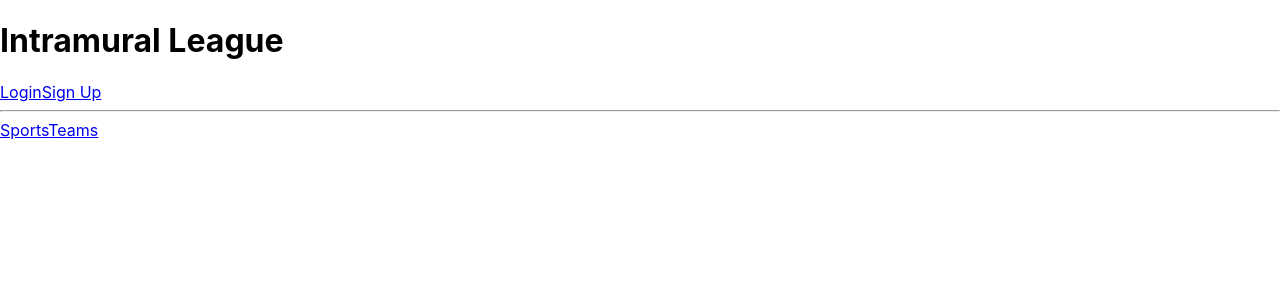
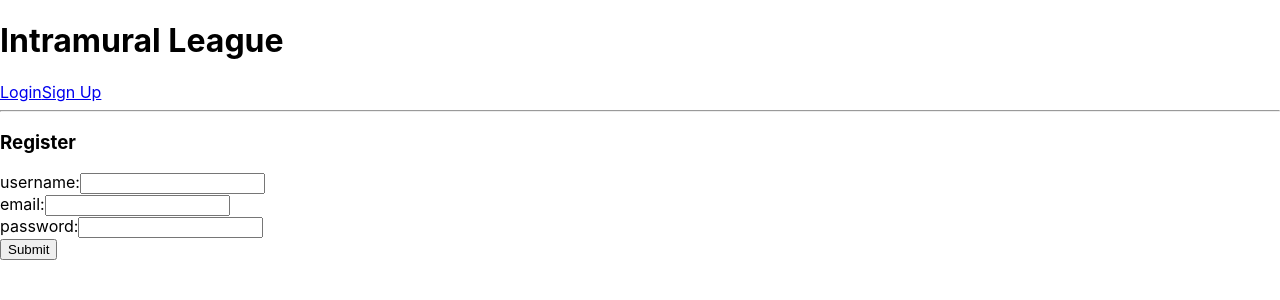
Before and after one commit to ortega28/Intramural, a React (Create React App) app in the folder client/: page /user/signup in a window 1280 px wide. Shown: the top 300 px of the page. Built offline with nearby package versions, Linux system fonts and the light colour scheme.

Commit message:
created login and signup pages

```diff
--- a/client/src/App.js
+++ b/client/src/App.js
@@ -1,6 +1,7 @@
 import React, { Component } from 'react'
 import { loginUser, registerUser, removeToken, verifyUser } from './services/auth'
 import Header from './components/Header.jsx'
+import Main from './components/Main.jsx'
 
 class App extends Component {
 
@@ -42,11 +43,11 @@ class App extends Component {
           currentUser={this.state.currentUser}
           handleLogout={this.handleLogout}
         />
-        {/* <Main
-            handleLoginSubmit={this.handleLoginSubmit}
-            handleRegisterSubmit={this.handleRegisterSubmit}
-            currentUser={this.state.currentUser}
-          /> */}
+        <Main
+          handleLoginSubmit={this.handleLoginSubmit}
+          handleRegisterSubmit={this.handleRegisterSubmit}
+          currentUser={this.state.currentUser}
+        />
       </div>
     )
   }
--- a/client/src/components/Header.jsx
+++ b/client/src/components/Header.jsx
@@ -19,11 +19,11 @@ function Header(props) {
       <hr />
       {
         // props.currentUser && (
-        <nav>
-          <NavLink to="/sports">Sports</NavLink>
-          <NavLink to="/teams">Teams</NavLink>
-        </nav>
-        // )
+        // <nav>
+        //   <NavLink to="/sports">Sports</NavLink>
+        //   <NavLink to="/teams">Teams</NavLink>
+        // </nav>
+        //  )
       }
     </div>
   )
--- /dev/null
+++ b/client/src/components/Login.jsx
@@ -0,0 +1,58 @@
+import React, { Component } from 'react'
+import { Link } from 'react-router-dom';
+class Login extends Component {
+
+  state = {
+    username: "",
+    password: ""
+  }
+
+  handleChange = (e) => {
+    const { name, value } = e.target;
+    this.setState({
+      [name]: value
+    })
+  }
+
+  render() {
+    const { username, password } = this.state;
+    const { handleLoginSubmit, history } = this.props;
+    return (
+      <form onSubmit={(e) => {
+        e.preventDefault();
+        handleLoginSubmit(this.state);
+        history.push('/');
+        this.setState({
+          username: "",
+          password: ""
+        })
+      }}>
+        <h3>Login</h3>
+        <label htmlFor="username">username:
+          <input
+            id="username"
+            type="text"
+            name="username"
+            value={username}
+            onChange={this.handleChange}
+          />
+        </label>
+        <br />
+        <label htmlFor="password">password:
+          <input
+            id="password"
+            type="password"
+            name="password"
+            value={password}
+            onChange={this.handleChange}
+          />
+        </label>
+        <br />
+        <Link to='/user/signup'>Sign Up</Link>
+        <button>Submit</button>
+      </form>
+    )
+  }
+}
+
+export default Login
--- /dev/null
+++ b/client/src/components/Main.jsx
@@ -0,0 +1,46 @@
+import React, { Component } from 'react';
+import { Route } from 'react-router-dom';
+import Login from './Login.jsx';
+import Signup from './Signup.jsx';
+// import Register from './Register';
+// //import { getAllFlavors } from '../services/flavors';
+// import { getAllFoods, createFood, deleteFood, updateFood } from '../services/foods';
+// import ShowFlavors from './ShowFlavors';
+// import ShowFoods from './ShowFoods';
+// import CreateFood from './CreateFood';
+// import UpdateFood from './UpdateFood';
+// import FoodItem from './FoodItem';
+
+export default class Main extends Component {
+  // state = {
+  //   // flavors: [],
+  //   // foods: []
+  // }
+
+  // componentDidMount() {
+  //   this.getFlavors();
+  //   this.getFoods();
+  // }
+
+
+
+
+  render() {
+    return (
+      <main>
+        <Route path='/user/login' render={(props) => (
+          <Login
+            {...props}
+            handleLoginSubmit={this.props.handleLoginSubmit}
+          />
+        )} />
+        <Route path='/user/signup' render={(props) => (
+          <Signup
+            {...props}
+            handleSignupSubmit={this.props.handleSignupSubmit}
+          />
+        )} />
+      </main>
+    )
+  }
+}
--- /dev/null
+++ b/client/src/components/Signup.jsx
@@ -0,0 +1,66 @@
+import React, { Component } from 'react';
+
+export default class Register extends Component {
+  state = {
+    username: "",
+    email: "",
+    password: ""
+  }
+
+  handleChange = (e) => {
+    const { name, value } = e.target;
+    this.setState({
+      [name]: value
+    })
+  }
+
+  render() {
+    const { username, email, password } = this.state;
+    const { handleRegisterSubmit, history } = this.props;
+    return (
+      <form onSubmit={(e) => {
+        e.preventDefault();
+        handleRegisterSubmit(this.state);
+        history.push('/');
+        this.setState({
+          username: "",
+          email: "",
+          password: ""
+        })
+      }}>
+        <h3>Register</h3>
+        <label htmlFor="username">username:
+          <input
+            id="username"
+            type="text"
+            name="username"
+            value={username}
+            onChange={this.handleChange}
+          />
+        </label>
+        <br />
+        <label htmlFor="email">email:
+          <input
+            id="email"
+            type="text"
+            name="email"
+            value={email}
+            onChange={this.handleChange}
+          />
+        </label>
+        <br />
+        <label htmlFor="password">password:
+          <input
+            id="password"
+            type="password"
+            name="password"
+            value={password}
+            onChange={this.handleChange}
+          />
+        </label>
+        <br />
+        <button>Submit</button>
+      </form>
+    )
+  }
+}
```
